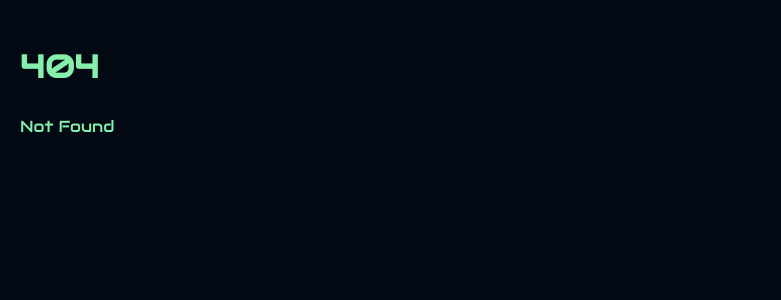
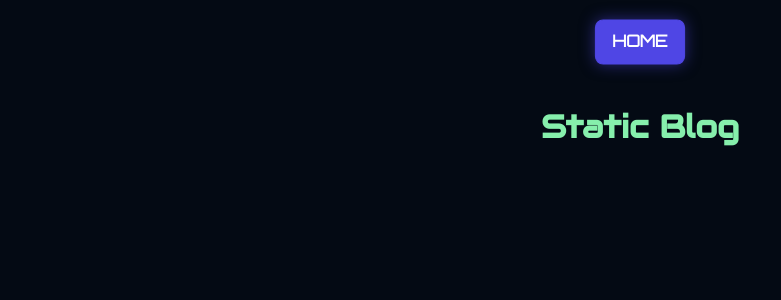
Before and after one commit to sniffowomo/sn-lq-usk-2, a SvelteKit app in the folder W/MS5/m4/: page /blog in a window 1280 px wide. Before the commit this address had no page. Shown: the top 300 px of the page, without its empty margins (0-781 px from the left). Built offline with nearby package versions, Linux system fonts and the light colour scheme.

Commit message:
🍫 MS5 - uw

```diff
--- a/W/MS5/m4/src/routes/+page.svelte
+++ b/W/MS5/m4/src/routes/+page.svelte
@@ -6,4 +6,6 @@
   </p>
 
   <p class="fetch-data">Snifflick</p>
+
+  <a href="/blog" class="btn"> Go Blog</a>
 </div>
--- a/W/MS5/m4/src/routes/app.css
+++ b/W/MS5/m4/src/routes/app.css
@@ -1,5 +1,5 @@
 /* Loading two fonts from google fonts */
-@import url('https://fonts.googleapis.com/css2?family=Audiowide&family=Michroma&display=swap');
+@import url('https://fonts.googleapis.com/css2?family=Audiowide&family=Michroma&family=Orbitron&display=swap');
 
 /* --- Fonts section ---  */
 
@@ -11,6 +11,13 @@
 
 .michroma-regular {
   font-family: "Michroma", sans-serif;
+  font-weight: 400;
+  font-style: normal;
+}
+
+.orbitron {
+  font-family: "Orbitron", sans-serif;
+  font-optical-sizing: auto;
   font-weight: 400;
   font-style: normal;
 }
@@ -139,3 +146,37 @@ button:hover {
         transform: translateX(100%);
     }
 }
+
+/* // This is for href styles */
+
+.btn {
+  font-family: "Orbitron";
+	display: inline-block;
+	padding: 0.5rem 1rem;
+	border: 1px solid #4f46e5;
+	border-radius: 8px;
+	text-decoration: none;
+	color: white;
+	background-color: #4f46e5;
+	font-weight: bold;
+	text-align: center;
+	transition: transform 0.6s ease-in-out, box-shadow 0.6s ease-in-out;
+	/* breathing animation */
+	animation: breathe 2s ease-in-out infinite;
+}
+
+@keyframes breathe {
+	0%, 100% {
+		transform: scale(1);
+		box-shadow: 0 0 10px rgba(79, 70, 229, 0.4);
+	}
+	50% {
+		transform: scale(1.05);
+		box-shadow: 0 0 20px rgba(79, 70, 229, 0.6);
+	}
+}
+
+.btn:hover {
+	transform: scale(1.08); /* extra pop on hover */
+	box-shadow: 0 0 25px rgba(79, 70, 229, 0.8);
+}
--- /dev/null
+++ b/W/MS5/m4/src/routes/blog/+page.svelte
@@ -0,0 +1,5 @@
+<div class="flex">
+  <a href="/" class="btn"> HOME</a>
+
+  <h1>Static Blog</h1>
+</div>
```
